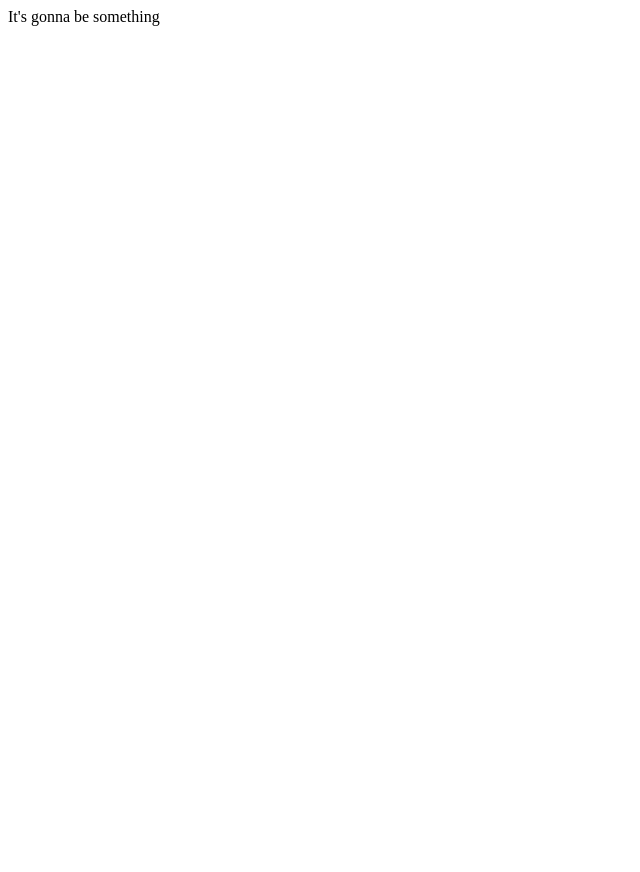
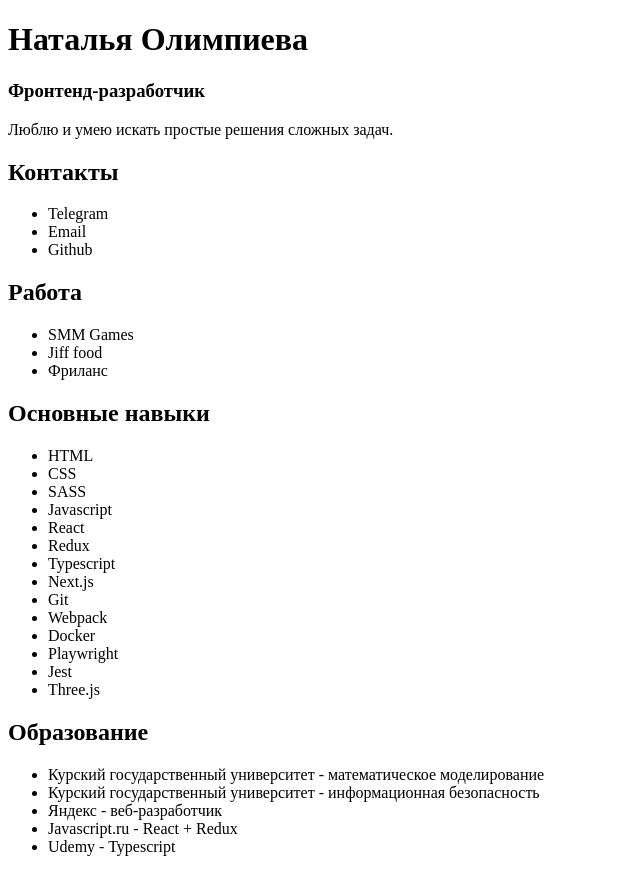
Before and after one commit to Olimpieva/just-for-fun, a React (Create React App) app: page / in a window 1280 px wide. Shown: the whole page, without its empty margins (0-640 px from the left). Before the commit the page ends 800 px from the top, so only its background shows below. Built offline with nearby package versions, Linux system fonts and the light colour scheme.

Commit message:
feat: add page skeleton

```diff
--- a/src/pages/MainPage/MainPage.tsx
+++ b/src/pages/MainPage/MainPage.tsx
@@ -1,5 +1,65 @@
 import React from "react";
 
-const MainPage = () => <div>It's gonna be something</div>;
+const MainPage = () => (
+  <div>
+    <h1>Наталья Олимпиева</h1>
+    <h3>Фронтенд-разработчик</h3>
+
+    <p>Люблю и умею искать простые решения сложных задач.</p>
+
+    <div>
+      <h2>Контакты</h2>
+      <ul>
+        <li>Telegram</li>
+        <li>Email</li>
+        <li>Github</li>
+      </ul>
+    </div>
+
+    <div>
+      <h2>Работа</h2>
+      <ul>
+        <li>SMM Games</li>
+        <li>Jiff food</li>
+        <li>Фриланс</li>
+      </ul>
+    </div>
+
+    <div>
+      <h2>Основные навыки</h2>
+      <ul>
+        <li>HTML</li>
+        <li>CSS</li>
+        <li>SASS</li>
+        <li>Javascript</li>
+        <li>React</li>
+        <li>Redux</li>
+        <li>Typescript</li>
+        <li>Next.js</li>
+        <li>Git</li>
+        <li>Webpack</li>
+        <li>Docker</li>
+        <li>Playwright</li>
+        <li>Jest</li>
+        <li>Three.js</li>
+      </ul>
+    </div>
+
+    <div>
+      <h2>Образование</h2>
+      <ul>
+        <li>
+          Курский государственный университет - математическое моделирование
+        </li>
+        <li>
+          Курский государственный университет - информационная безопасность
+        </li>
+        <li>Яндекс - веб-разработчик</li>
+        <li>Javascript.ru - React + Redux</li>
+        <li>Udemy - Typescript</li>
+      </ul>
+    </div>
+  </div>
+);
 
 export default MainPage;
```
